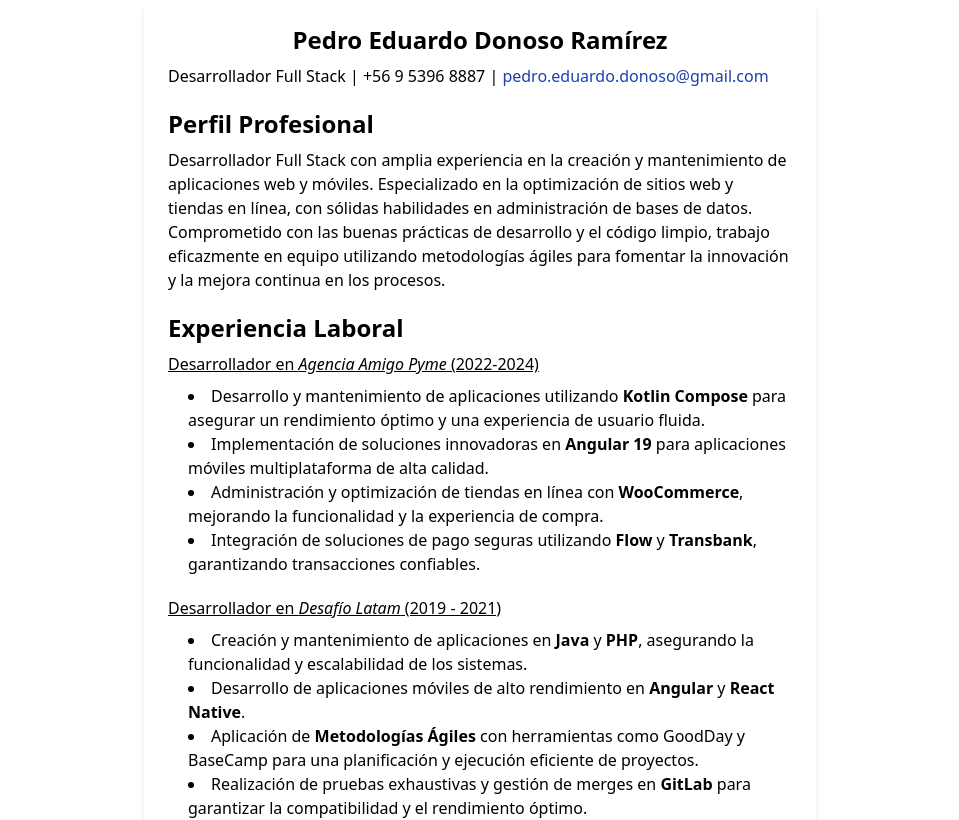
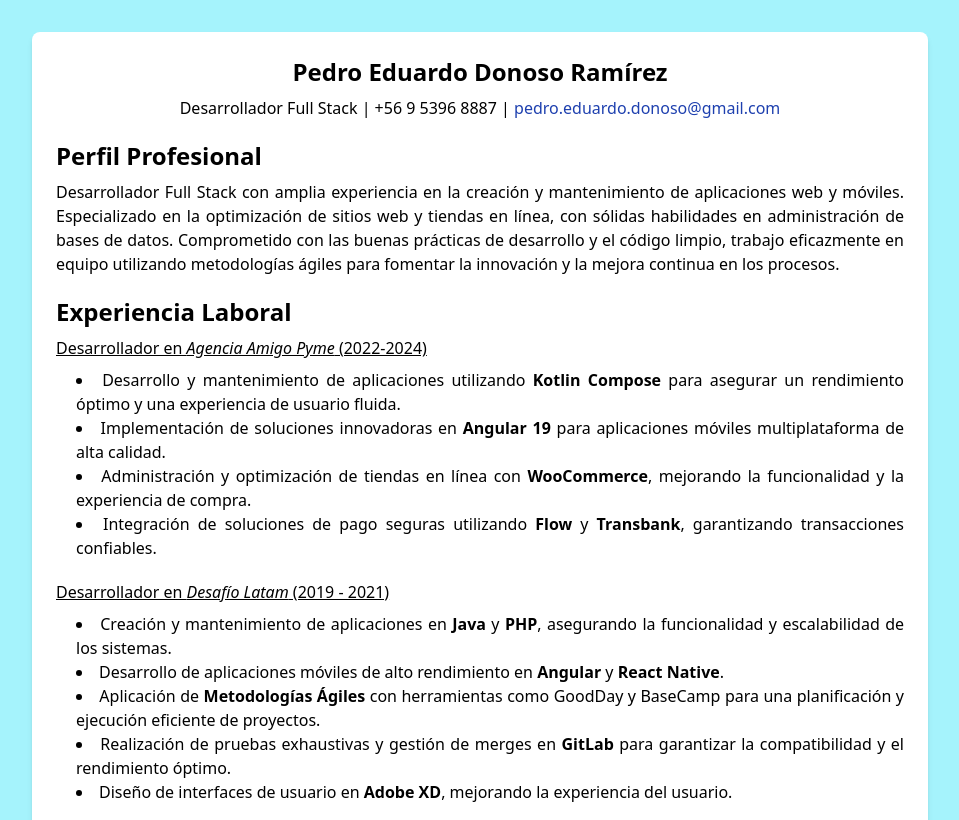
Before and after one commit to pedro-donoso/portafolio-nextjs, a Next.js app: page / in a window 1280 px wide. Shown: the top 820 px of the page, without its empty margins (160-1119 px from the left). Built offline with nearby package versions, Linux system fonts and the light colour scheme.

Commit message:
edito margenes

```diff
--- a/app/layout.tsx
+++ b/app/layout.tsx
@@ -3,7 +3,13 @@ import './globals.css';
 export default function RootLayout({ children }: { children: React.ReactNode }) {
   return (
     <html lang="es">
-      <body>{children}</body>
+      <body>
+		<div className='bg-cyan-200 min-h-screen'>
+			<main className='p-8 max-4 max-w-5xl mx-auto'>
+				{children}
+			</main>
+		</div>
+		</body>
     </html>
   );
 }
--- a/app/page.tsx
+++ b/app/page.tsx
@@ -2,13 +2,13 @@ import React from 'react';
 
 const Home: React.FC = () => {
   return (
-    <main className='p-6 max-w-2xl mx-auto bg-white rounded-lg shadow-md'>
+    <main className='p-6 max-w-4xl mx-auto bg-white rounded-lg shadow-md'>
       <h1 className='text-2xl font-bold mb-2 text-center'>Pedro Eduardo Donoso Ramírez</h1>
-      <p className='mt-2'>Desarrollador Full Stack | +56 9 5396 8887 | <a href="mailto:pedro.eduardo.donoso@gmail.com" className='text-blue-800'>pedro.eduardo.donoso@gmail.com</a></p>
+      <p className='mt-2 text-center'>Desarrollador Full Stack | +56 9 5396 8887 | <a href="mailto:pedro.eduardo.donoso@gmail.com" className='text-blue-800'>pedro.eduardo.donoso@gmail.com</a></p>
 
       <section className='mt-5'>
         <h2 className='text-2xl font-bold mb-2'>Perfil Profesional</h2>
-        <p>
+        <p className='text-justify'>
           Desarrollador Full Stack con amplia experiencia en la creación y mantenimiento de aplicaciones web
           y móviles. Especializado en la optimización de sitios web y tiendas en línea, con sólidas habilidades
           en administración de bases de datos. Comprometido con las buenas prácticas de desarrollo y el
@@ -20,7 +20,7 @@ const Home: React.FC = () => {
       <section className='mt-5'>
         <h2 className='text-2xl font-bold mb-2'>Experiencia Laboral</h2>
         <h3 className='mb-2 underline'>Desarrollador en <i>Agencia Amigo Pyme</i> (2022-2024)</h3>
-        <ul className='list-disc list-inside ml-5 mb-5'>
+        <ul className='list-disc list-inside ml-5 mb-5 text-justify'>
           <li>Desarrollo y mantenimiento de aplicaciones utilizando <strong>Kotlin Compose</strong> para asegurar un rendimiento óptimo y una experiencia de usuario fluida.</li>
           <li>Implementación de soluciones innovadoras en <strong>Angular 19</strong> para aplicaciones móviles multiplataforma de alta calidad.</li>
           <li>Administración y optimización de tiendas en línea con <strong>WooCommerce</strong>, mejorando la funcionalidad y la experiencia de compra.</li>
@@ -28,7 +28,7 @@ const Home: React.FC = () => {
         </ul>
 
         <h3 className='mb-2 underline'>Desarrollador en <i>Desafío Latam</i> (2019 - 2021)</h3>
-        <ul className='list-disc list-inside ml-5 mb-5'>
+        <ul className='list-disc list-inside ml-5 mb-5 text-justify'>
           <li>Creación y mantenimiento de aplicaciones en <strong>Java</strong> y <strong>PHP</strong>, asegurando la funcionalidad y escalabilidad de los sistemas.</li>
           <li>Desarrollo de aplicaciones móviles de alto rendimiento en <strong>Angular </strong> y <strong>React Native</strong>.</li>
           <li>Aplicación de <strong>Metodologías Ágiles</strong> con herramientas como GoodDay y BaseCamp para una planificación y ejecución eficiente de proyectos.</li>
@@ -37,7 +37,7 @@ const Home: React.FC = () => {
         </ul>
 
         <h3 className='mb-2 underline'>Desarrollador en <i>CCS</i> (2017 - 2019)</h3>
-        <ul className='list-disc list-inside ml-5 mb-5'>
+        <ul className='list-disc list-inside ml-5 mb-5 text-justify'>
           <li>Creación de aplicaciones móviles en <strong>Angular</strong> y <strong>React Native</strong>, enfocándome en la optimización del rendimiento y la experiencia del usuario.</li>
           <li>Colaboración en el diseño de interfaces de usuario atractivas y funcionales, utilizando <strong>componentes</strong> reutilizables.</li>
           <li>Implementación de <strong>APIs</strong> y servicios externos para enriquecer la funcionalidad de las aplicaciones.</li>
```
